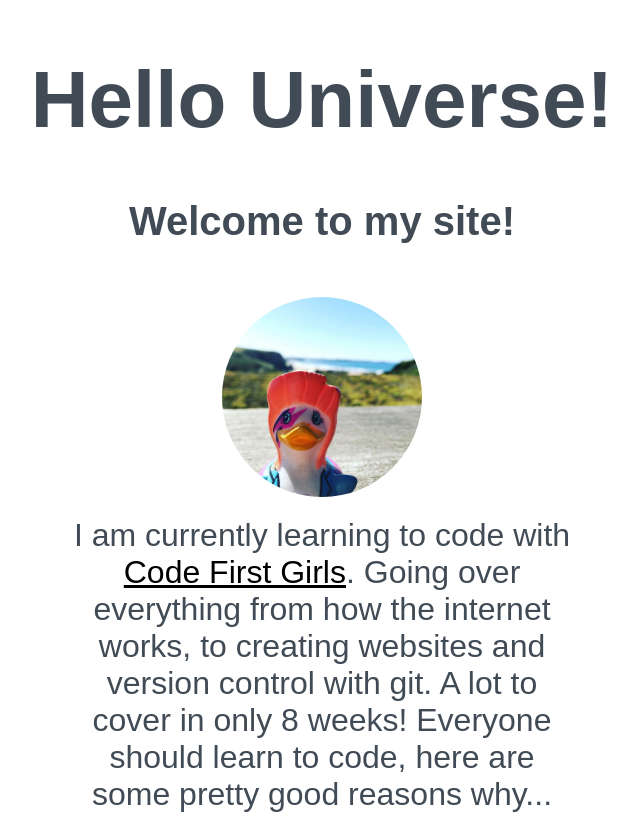
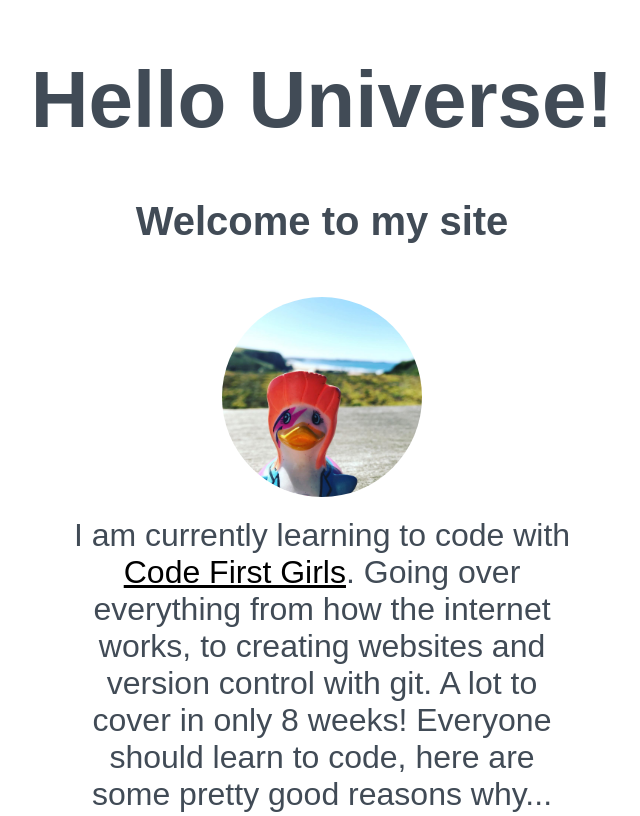
Before and after one commit to LinneaHjelm/First-Sight, a plain HTML site: page beginners-week-one-solution/index.html in a window 1280 px wide. Shown: the top 816 px of the page, without its empty margins (318-958 px from the left). Drawn offline with Linux system fonts and the light colour scheme.

Commit message:
removed !

```diff
--- a/beginners-week-one-solution/index.html
+++ b/beginners-week-one-solution/index.html
@@ -12,7 +12,7 @@
   <div>
   <h1>Hello Universe!</h1>
 
-  <h2>Welcome to my site!</h2>
+  <h2>Welcome to my site</h2>
 
   <!-- image of a duck -->
   <img src="duck.jpg" width="200px">
```
Also changed, not shown: beginners-week-one-solution/about.html (added, +3 -0 lines).
